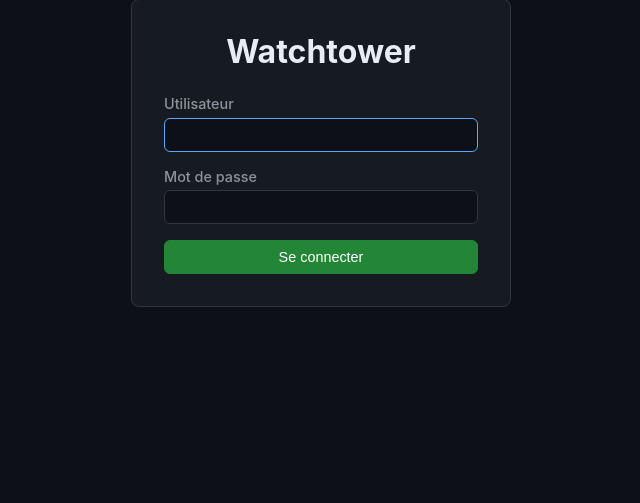
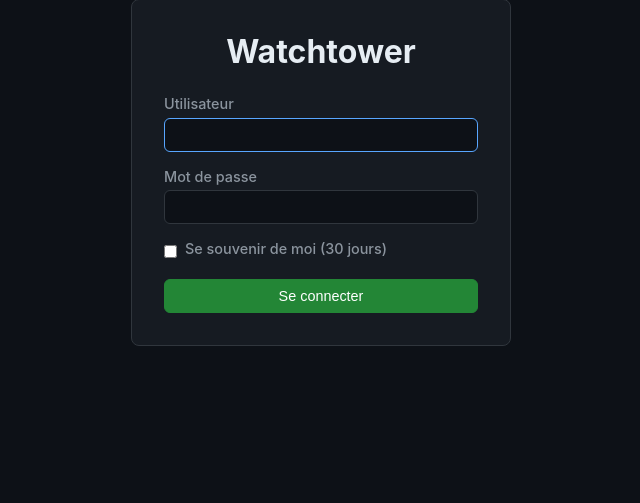
Before and after one commit to Turiko313/DOCKER-watchtower, a Flask app: page /login in a window 1280 px wide. Shown: the part 129-632 px from the top of the page, without its empty margins (319-959 px from the left). Run offline with Flask 3, Linux system fonts and the light colour scheme.

Commit message:
feat: ajout option Se souvenir de moi (session persistante 30 jours)

```diff
--- a/dashboard/app.py
+++ b/dashboard/app.py
@@ -2,6 +2,7 @@ import os
 import json
 import functools
 import subprocess
+from datetime import timedelta
 
 from flask import Flask, render_template, request, redirect, url_for, session, flash
 import docker
@@ -12,6 +13,7 @@ import requests as http_requests
 # ---------------------------------------------------------------------------
 app = Flask(__name__)
 app.secret_key = os.environ.get("SECRET_KEY", "dev-secret-key")
+app.permanent_session_lifetime = timedelta(days=30)
 
 # ---------------------------------------------------------------------------
 # Configuration from environment
@@ -50,6 +52,8 @@ def login():
         if (request.form.get("username") == DASHBOARD_USERNAME
                 and request.form.get("password") == DASHBOARD_PASSWORD):
             session["logged_in"] = True
+            if request.form.get("remember_me"):
+                session.permanent = True
             return redirect(url_for("dashboard"))
         flash("Identifiants incorrects.", "error")
     return render_template("login.html")
--- a/dashboard/templates/login.html
+++ b/dashboard/templates/login.html
@@ -11,6 +11,10 @@
       <label for="password">Mot de passe</label>
       <input type="password" id="password" name="password" required>
     </div>
+    <div class="form-group" style="display:flex;align-items:center;gap:.5rem">
+      <input type="checkbox" id="remember_me" name="remember_me">
+      <label for="remember_me">Se souvenir de moi (30 jours)</label>
+    </div>
     <button type="submit" class="btn btn-primary">Se connecter</button>
   </form>
 </div>
```
Also changed, not shown: README.md.
